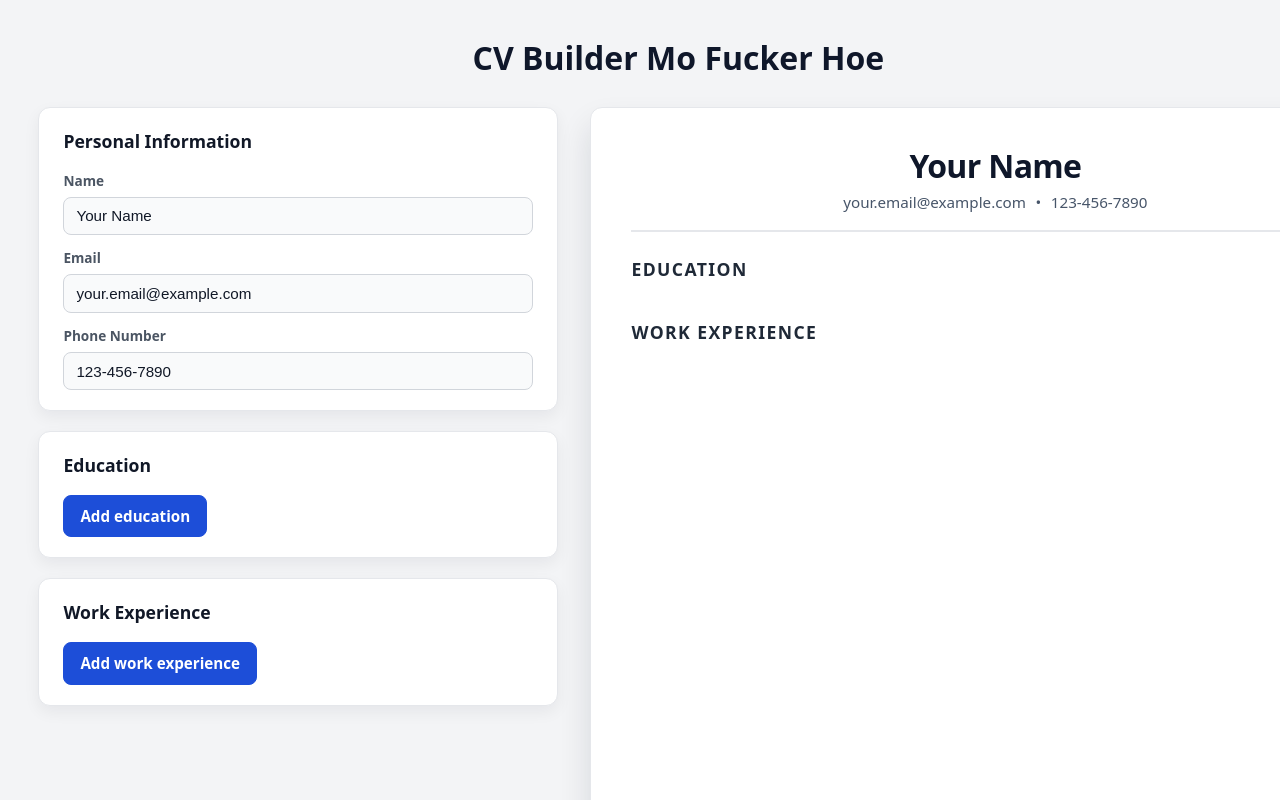
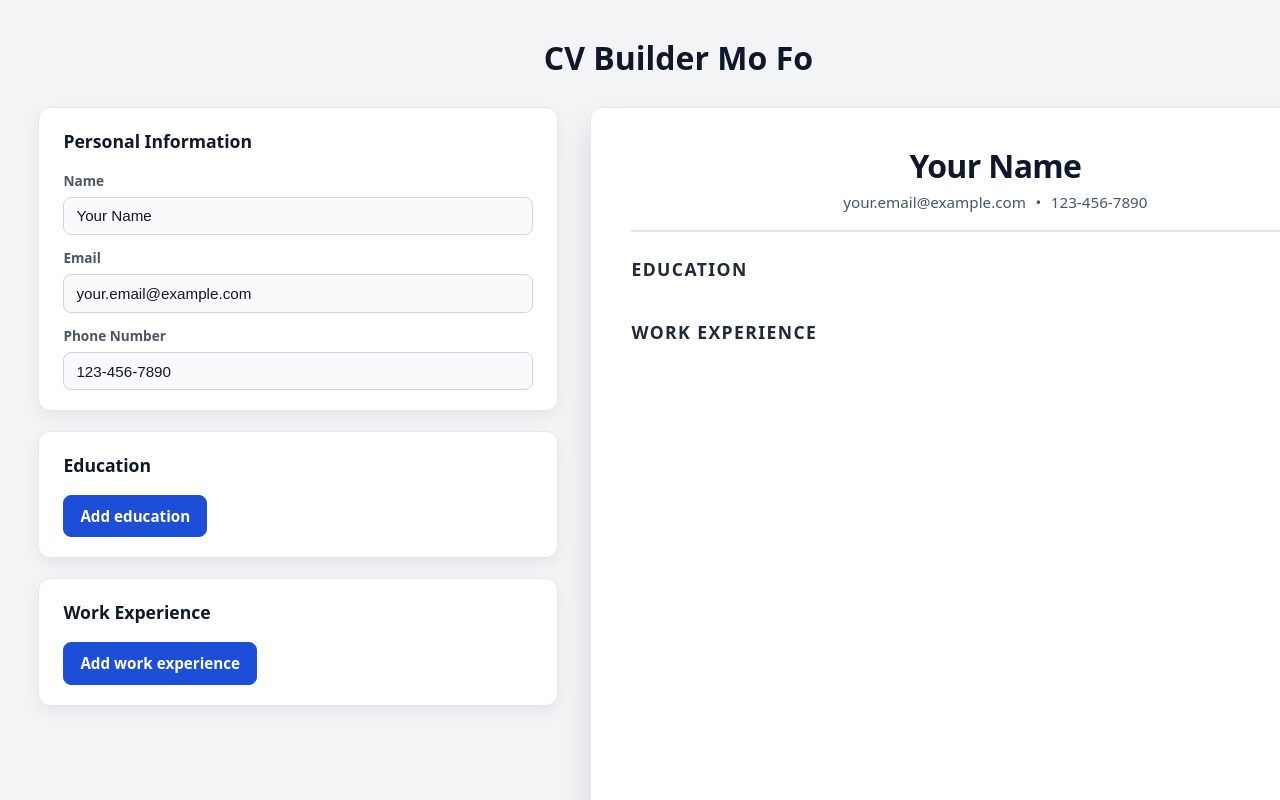
Before and after one commit to Andrew-McCrow/cv, a React (Vite) app: page / in a window 1280 px wide. Shown: the top 800 px of the page. Built offline with nearby package versions, Linux system fonts and the light colour scheme.

Commit message:
updated again for vercel testing

```diff
--- a/src/components/Header.jsx
+++ b/src/components/Header.jsx
@@ -1,7 +1,7 @@
 export default function Header() {
   return (
     <header className="header">
-      <h1 className="header__title">CV Builder Mo Fucker Hoe</h1>
+      <h1 className="header__title">CV Builder Mo Fo</h1>
     </header>
   )
 };
```
